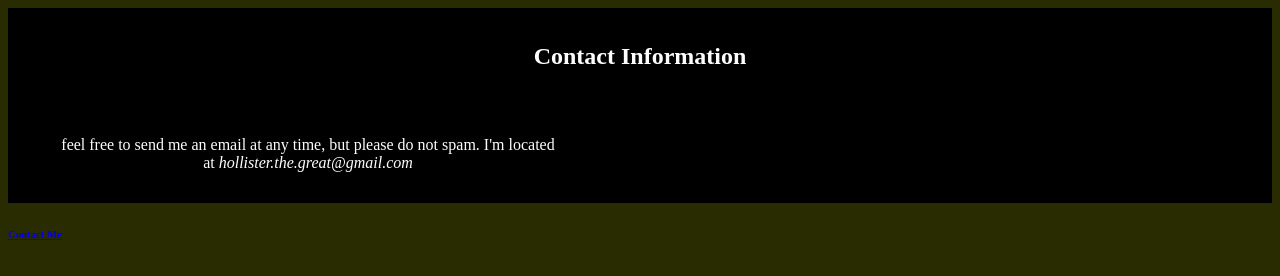
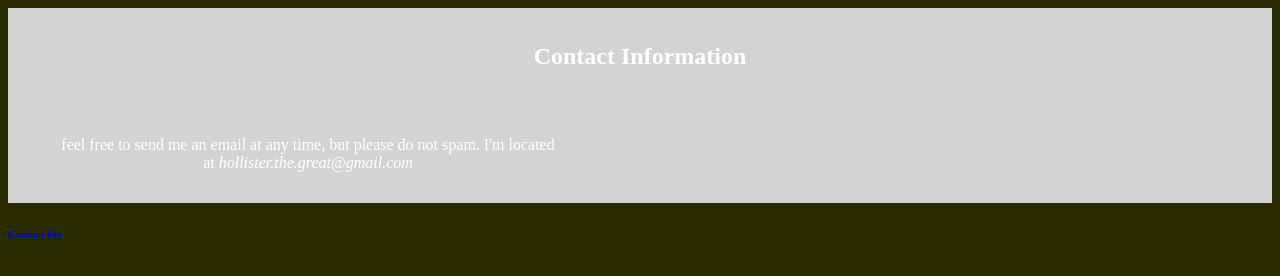
Before and after one commit to Hollikill/hollikill.github.io, a plain HTML site: page contact.html in a window 1280 px wide. Drawn offline with Linux system fonts and the light colour scheme.

Commit message:
color fix

```diff
--- a/style.css
+++ b/style.css
@@ -1,5 +1,7 @@
 .bottomMenu { text-align: left; }
 
-div { background-color: black; padding-left: 50px; padding-right: 50px; padding-top: 15px; padding-bottom: 15px; float: center; color: white; }
+div { background-color: lightgray; padding-left: 50px; padding-right: 50px; padding-top: 15px; padding-bottom: 15px; float: center; color: white; }
+
+p { color: white; }
 
 body { text-align: center; background-color: #292b00; }
```
